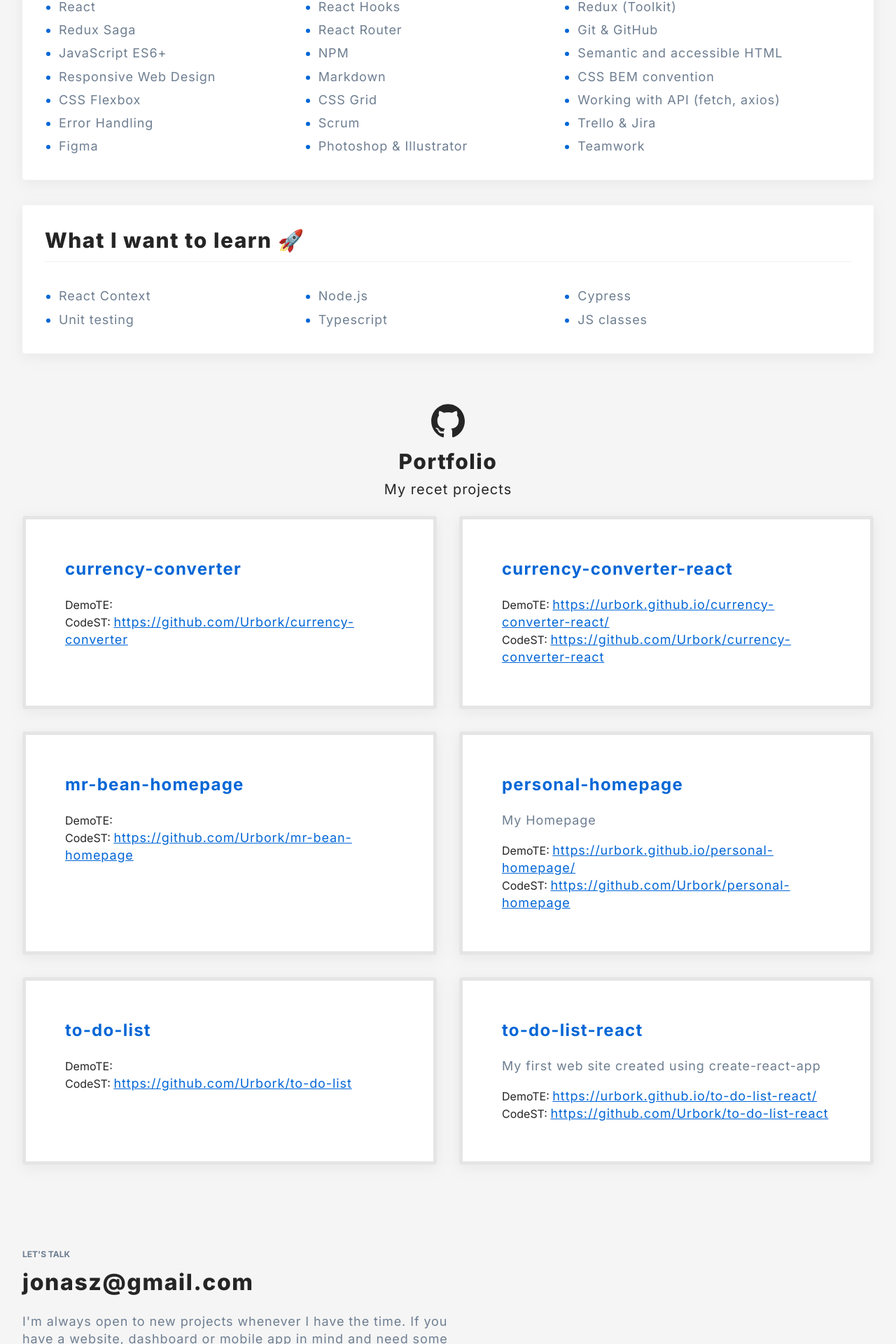
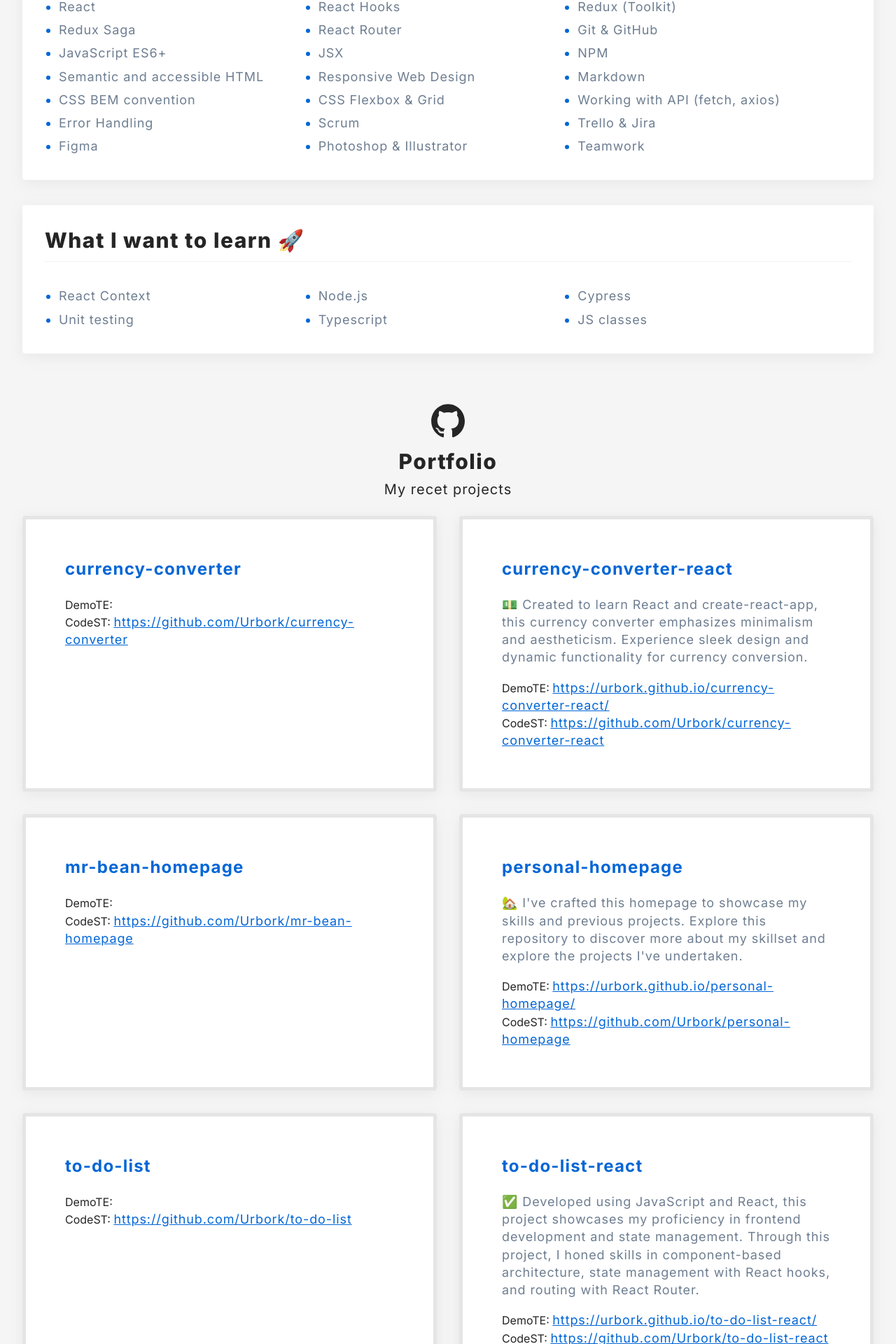
Before and after one commit to Urbork/personal-homepage, a React (Create React App) app: page / in a window 1280 px wide. Shown: the part 476-2396 px from the top of the page at 70% size. Built offline with nearby package versions, Linux system fonts and the light colour scheme.

Commit message:
minor changes to email and skills

```diff
--- a/public/testData.json
+++ b/public/testData.json
@@ -126,7 +126,7 @@
       "site_admin": false
     },
     "html_url": "https://github.com/Urbork/currency-converter-react",
-    "description": null,
+    "description": "💵 Created to learn React and create-react-app, this currency converter emphasizes minimalism and aestheticism. Experience sleek design and dynamic functionality for currency conversion.",
     "fork": false,
     "url": "https://api.github.com/repos/Urbork/currency-converter-react",
     "forks_url": "https://api.github.com/repos/Urbork/currency-converter-react/forks",
@@ -326,7 +326,7 @@
       "site_admin": false
     },
     "html_url": "https://github.com/Urbork/personal-homepage",
-    "description": "My Homepage",
+    "description": "🏡 I've crafted this homepage to showcase my skills and previous projects. Explore this repository to discover more about my skillset and explore the projects I've undertaken.",
     "fork": false,
     "url": "https://api.github.com/repos/Urbork/personal-homepage",
     "forks_url": "https://api.github.com/repos/Urbork/personal-homepage/forks",
@@ -526,7 +526,7 @@
       "site_admin": false
     },
     "html_url": "https://github.com/Urbork/to-do-list-react",
-    "description": "My first web site created using create-react-app",
+    "description": "✅ Developed using JavaScript and React, this project showcases my proficiency in frontend development and state management. Through this project, I honed skills in component-based architecture, state management with React hooks, and routing with React Router.",
     "fork": false,
     "url": "https://api.github.com/repos/Urbork/to-do-list-react",
     "forks_url": "https://api.github.com/repos/Urbork/to-do-list-react/forks",
--- a/src/Components/Footer/index.js
+++ b/src/Components/Footer/index.js
@@ -6,11 +6,12 @@
   FooterSocials,
   FooterSocial,
 } from "./styled";
+import { mailAddress } from "../../skills";
 
 export const Footer = ({ extraContent }) => (
   <FooterWrapper>
     <FooterTopText>LET'S TALK</FooterTopText>
-    <FooterMail href="mailto: jonasz@gmail.com">jonasz@gmail.com</FooterMail>
+    <FooterMail href={`mailto: ${mailAddress}`}>{mailAddress}</FooterMail>
     <FooterText>
       I'm always open to new projects whenever I have the time. If you have a
       website, dashboard or mobile app in mind and need some help to make your
--- a/src/Components/Header/index.js
+++ b/src/Components/Header/index.js
@@ -6,6 +6,7 @@
   HeaderAbout,
   HeaderCallToAction,
 } from "./styled";
+import { mailAddress } from "../../skills";
 
 export const Header = ({ name, body, extraHeaderContent }) => (
   <HeaderWrapper>
@@ -21,7 +22,7 @@
         👦👨‍🦱🧔 I'm a passionate Frontend Developer in love with React, currently
         looking for new job opportunities.
       </HeaderAbout>
-      <a href="mailto: jajonaszjj@gmail.com">
+      <a href={`mailto: ${mailAddress}`}>
         <HeaderCallToAction>✉ Hire Me</HeaderCallToAction>
       </a>
     </HeaderContent>
--- a/src/skills.js
+++ b/src/skills.js
@@ -1,3 +1,5 @@
+export const mailAddress = "jajonaszjj@gmail.com";
+
 export const skills = [
   "React",
   "React Hooks",
@@ -6,13 +8,13 @@
   "React Router",
   "Git & GitHub",
   "JavaScript ES6+",
+  "JSX",
   "NPM",
   "Semantic and accessible HTML",
   "Responsive Web Design",
   "Markdown",
   "CSS BEM convention",
-  "CSS Flexbox",
-  "CSS Grid",
+  "CSS Flexbox & Grid",
   "Working with API (fetch, axios)",
   "Error Handling",
   "Scrum",
```
